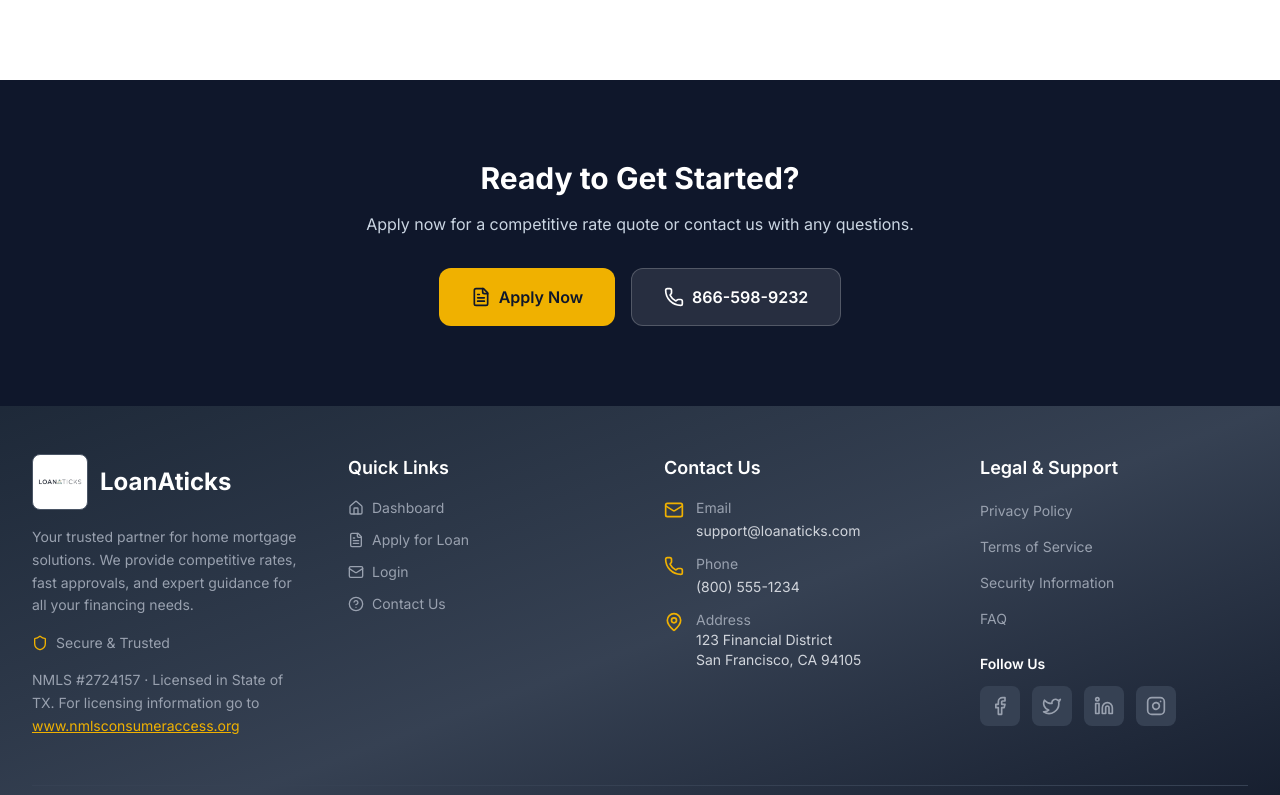
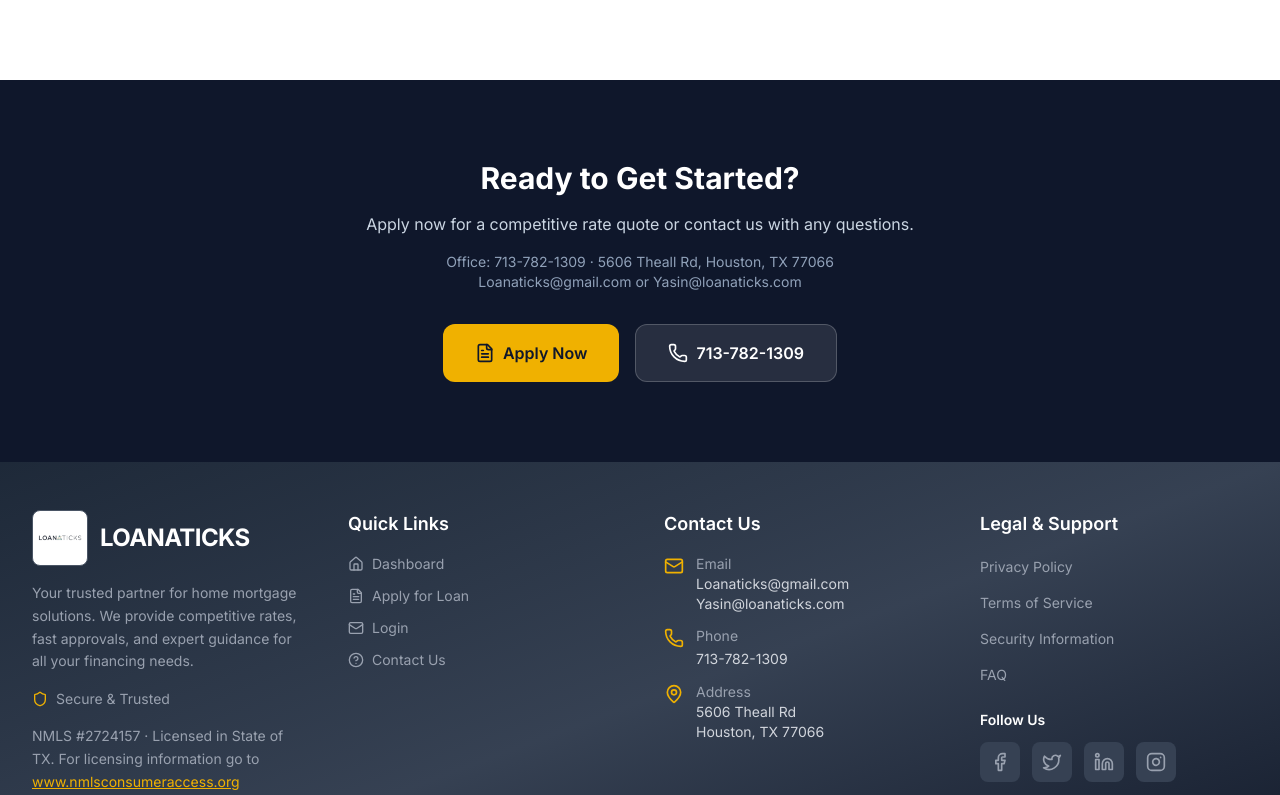
Before and after one commit to ShaheerSaud2004/LoanTicks, a Next.js app: page / in a window 1280 px wide. Shown: the part 2002-2797 px from the top of the page. Built offline with nearby package versions, Linux system fonts and the light colour scheme; no server answers.

Commit message:
Contact info: 713-782-1309, 5606 Theall Rd Houston TX 77066, Loanaticks@gmail.com / Yasin@loanaticks.com; LOANATICKS all caps next to logo
Co-authored-by: Cursor <cursoragent@cursor.com>

```diff
--- a/components/home/HomePageClient.tsx
+++ b/components/home/HomePageClient.tsx
@@ -57,17 +57,17 @@ export default function HomePageClient() {
         <div className="max-w-7xl mx-auto px-4 sm:px-6 lg:px-8">
           <div className="flex flex-col sm:flex-row sm:justify-between sm:items-center gap-2 py-3">
             <div className="flex flex-wrap items-center justify-center sm:justify-start gap-4 sm:gap-6">
-              <a href="tel:8665989232" className="flex items-center gap-1.5 hover:text-yellow-400 transition-colors">
+              <a href="tel:7137821309" className="flex items-center gap-1.5 hover:text-yellow-400 transition-colors">
                 <Phone className="h-4 w-4" />
-                <span>866-598-9232</span>
+                <span>713-782-1309</span>
               </a>
-              <a href="mailto:support@loanaticks.com" className="flex items-center gap-1.5 hover:text-yellow-400 transition-colors">
+              <a href="mailto:Loanaticks@gmail.com" className="flex items-center gap-1.5 hover:text-yellow-400 transition-colors">
                 <Mail className="h-4 w-4" />
-                <span>support@loanaticks.com</span>
+                <span>Loanaticks@gmail.com</span>
               </a>
               <span className="hidden md:flex items-center gap-1.5 text-slate-400">
                 <MapPin className="h-4 w-4" />
-                8270 Aspen St, Rancho Cucamonga, CA 91730
+                5606 Theall Rd, Houston, TX 77066
               </span>
             </div>
             <div className="flex items-center justify-center sm:justify-end gap-2">
@@ -132,7 +132,7 @@ export default function HomePageClient() {
               <div className="relative h-14 w-14 sm:h-16 sm:w-16 rounded-lg overflow-hidden bg-slate-100 border border-slate-200 flex-shrink-0">
                 <Image src="/logo.jpg" alt="LoanAticks" fill className="object-contain p-1" priority />
               </div>
-              <span className="text-2xl sm:text-3xl font-bold text-slate-900">LoanAticks</span>
+              <span className="text-2xl sm:text-3xl font-bold text-slate-900 tracking-tight">LOANATICKS</span>
             </Link>
             <button
               type="button"
@@ -292,8 +292,12 @@ export default function HomePageClient() {
       <section id="contact" className="py-16 sm:py-20 bg-slate-900 text-white">
         <div className="max-w-7xl mx-auto px-4 sm:px-6 lg:px-8 text-center">
           <h2 className="text-3xl font-bold mb-4">Ready to Get Started?</h2>
-          <p className="text-slate-300 mb-8 max-w-xl mx-auto">
+          <p className="text-slate-300 mb-4 max-w-xl mx-auto">
             Apply now for a competitive rate quote or contact us with any questions.
+          </p>
+          <p className="text-slate-400 text-sm mb-8">
+            Office: 713-782-1309 · 5606 Theall Rd, Houston, TX 77066<br />
+            Loanaticks@gmail.com or Yasin@loanaticks.com
           </p>
           <div className="flex flex-col sm:flex-row gap-4 justify-center">
             <Link
@@ -304,11 +308,11 @@ export default function HomePageClient() {
               Apply Now
             </Link>
             <a
-              href="tel:8665989232"
+              href="tel:7137821309"
               className="inline-flex items-center justify-center gap-2 px-8 py-4 rounded-xl bg-white/10 hover:bg-white/20 font-semibold border border-white/20 transition-colors"
             >
               <Phone className="h-5 w-5" />
-              866-598-9232
+              713-782-1309
             </a>
           </div>
         </div>
--- a/components/layout/Footer.tsx
+++ b/components/layout/Footer.tsx
@@ -32,7 +32,7 @@ export default function Footer() {
                   className="object-contain p-1"
                 />
               </div>
-              <h3 className="text-2xl font-bold text-white">LoanAticks</h3>
+              <h3 className="text-2xl font-bold text-white tracking-tight">LOANATICKS</h3>
             </div>
             <p className="text-sm text-gray-400 leading-relaxed">
               Your trusted partner for home mortgage solutions. We provide competitive rates,
@@ -107,10 +107,16 @@ export default function Footer() {
                 <div>
                   <p className="text-sm text-gray-400">Email</p>
                   <a
-                    href="mailto:support@loanaticks.com"
-                    className="text-gray-300 hover:text-yellow-500 transition-colors text-sm"
+                    href="mailto:Loanaticks@gmail.com"
+                    className="text-gray-300 hover:text-yellow-500 transition-colors text-sm block"
                   >
-                    support@loanaticks.com
+                    Loanaticks@gmail.com
+                  </a>
+                  <a
+                    href="mailto:Yasin@loanaticks.com"
+                    className="text-gray-300 hover:text-yellow-500 transition-colors text-sm block"
+                  >
+                    Yasin@loanaticks.com
                   </a>
                 </div>
               </li>
@@ -119,10 +125,10 @@ export default function Footer() {
                 <div>
                   <p className="text-sm text-gray-400">Phone</p>
                   <a
-                    href="tel:+18005551234"
+                    href="tel:7137821309"
                     className="text-gray-300 hover:text-yellow-500 transition-colors text-sm"
                   >
-                    (800) 555-1234
+                    713-782-1309
                   </a>
                 </div>
               </li>
@@ -131,8 +137,8 @@ export default function Footer() {
                 <div>
                   <p className="text-sm text-gray-400">Address</p>
                   <p className="text-gray-300 text-sm">
-                    123 Financial District<br />
-                    San Francisco, CA 94105
+                    5606 Theall Rd<br />
+                    Houston, TX 77066
                   </p>
                 </div>
               </li>
```
